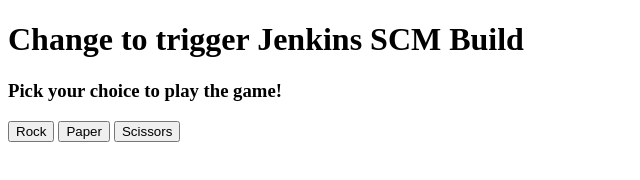
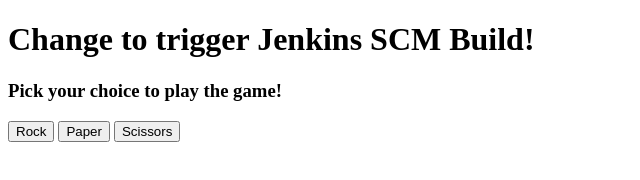
Before and after one commit to ppiroev/rockPaperScirros, a plain HTML site: page index.html in a window 1280 px wide. Shown: the full height of the page, 0-640 px from the left. Drawn offline with Linux system fonts and the light colour scheme.

Commit message:
Update index.html

```diff
--- a/index.html
+++ b/index.html
@@ -8,7 +8,7 @@
 
 </head>
 <body>
-    <h1>Change to trigger Jenkins SCM Build</h1>
+    <h1>Change to trigger Jenkins SCM Build!</h1>
     <h3>Pick your choice to play the game!</h3>
     <div>
         <button class="rock">Rock</button>
```
